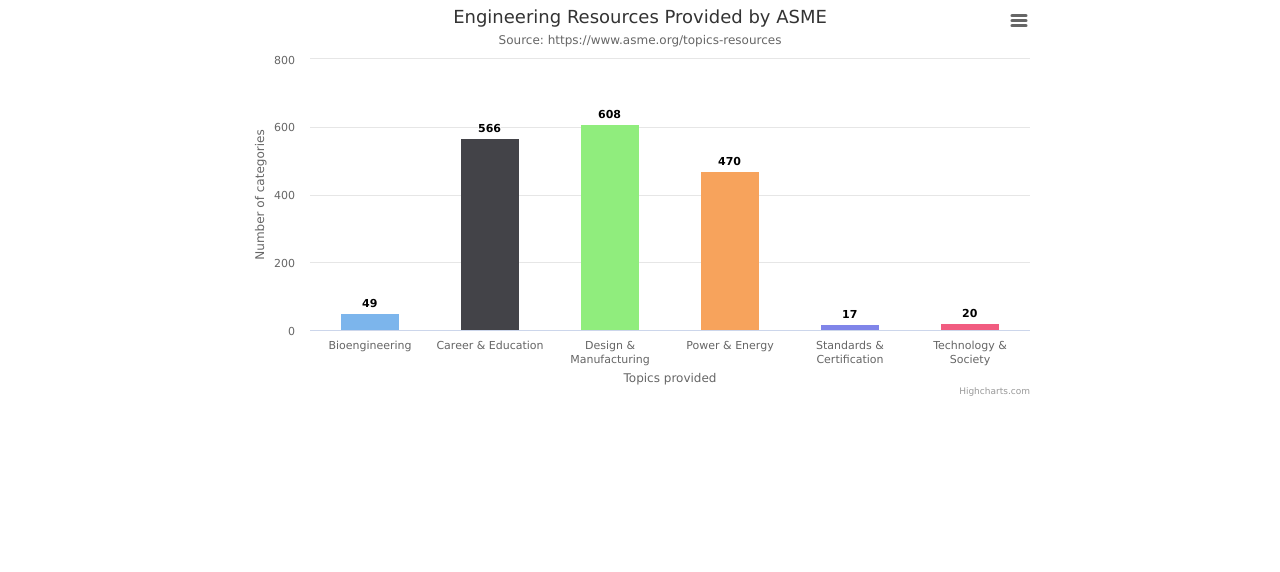
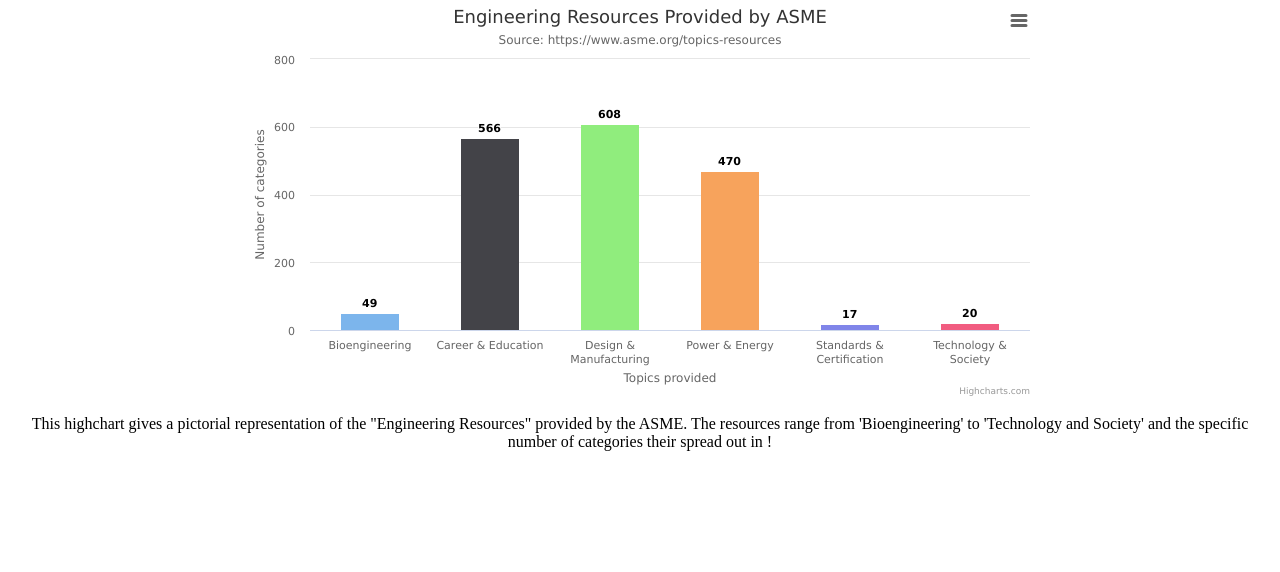
Before and after one commit to tactlabs/asme-topics-resources-highchart, a Flask app: page / in a window 1280 px wide. Shown: the part 17-589 px from the top of the page. Run offline with Flask 2, Linux system fonts and the light colour scheme.

Commit message:
contents added

```diff
--- a/templates/index.html
+++ b/templates/index.html
@@ -162,6 +162,12 @@
 
    </script>
 
+	<p><center>
+		This highchart gives a pictorial representation of the "Engineering Resources" provided by the ASME.
+		The resources range from 'Bioengineering' to 'Technology and Society' and the specific number of categories
+		their spread out in !
+		</center></p>
+
 </body>
 
 </html>
```
